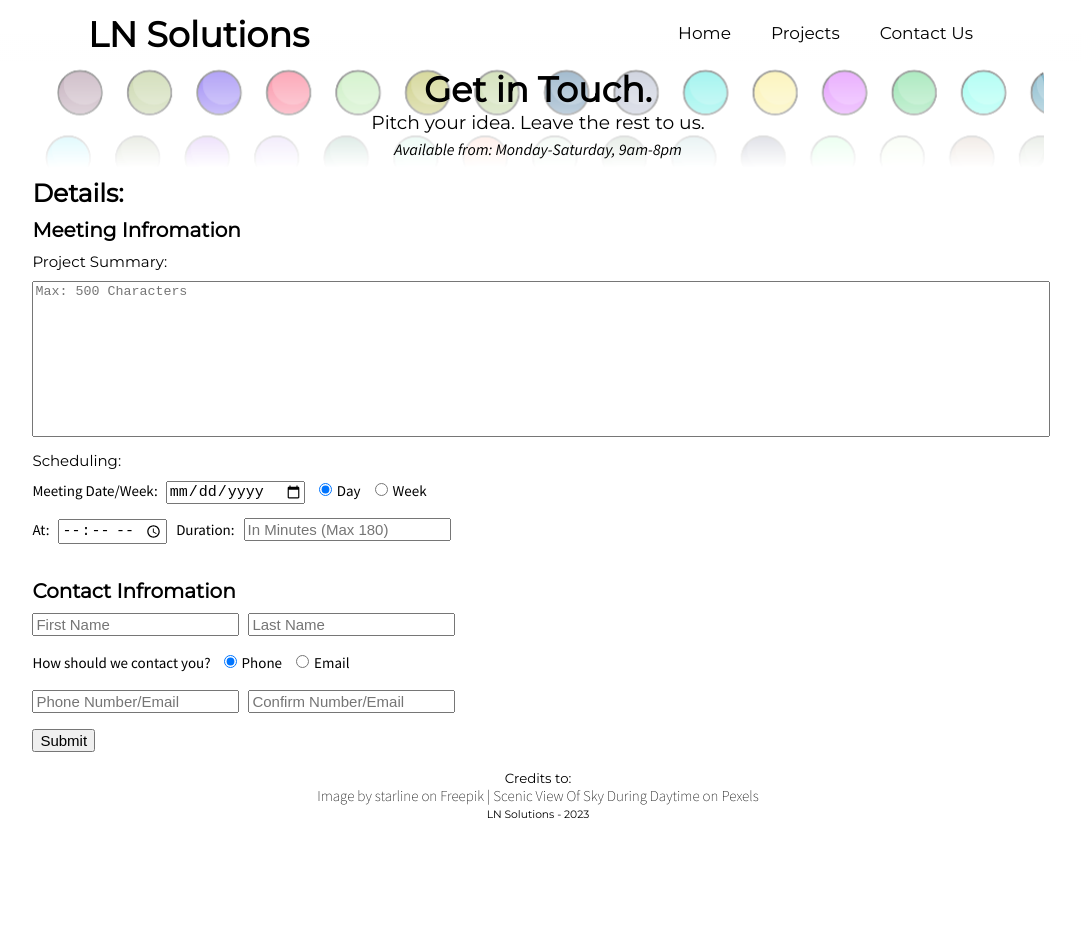
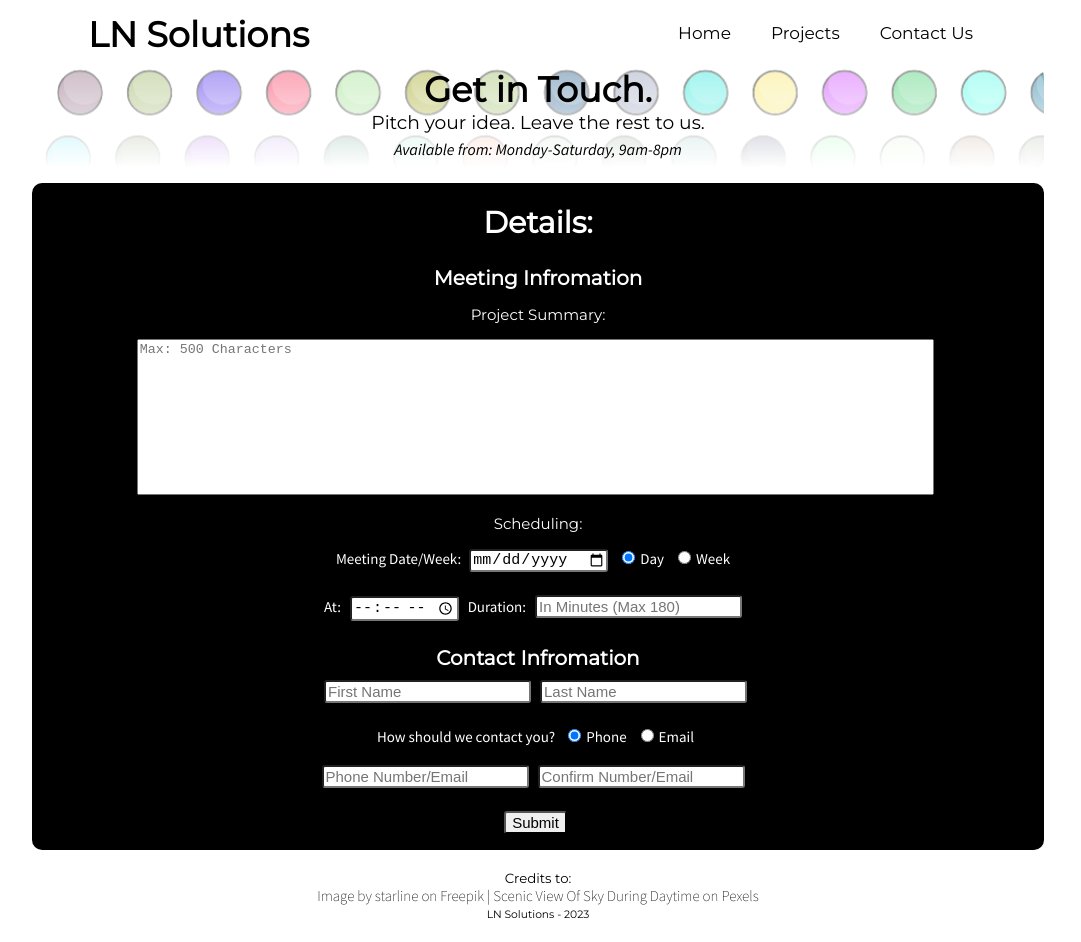
Before and after one commit to Sgy157/lnsolutions-mock-repo, a plain HTML site: page contact.html in a window 1280 px wide. Shown: the whole page, without its empty margins (102-1183 px from the left). Before the commit the page ends 842 px from the top, so only its background shows below. Drawn offline with Linux system fonts and the light colour scheme.

Commit message:
added styling to form

```diff
--- a/css/style.css
+++ b/css/style.css
@@ -500,16 +500,25 @@ p, label, ul, blockquote {
 }
 
 #main-form{
+    margin-top: 15px;
+    text-align: center;
     width: 100%;
 }
 
 #main-form h2{
     width: 100%;
-    font-size: 25px;
+    font-size: 30px;
     margin: 10px 0px;
-    margin-bottom: -30px;
-    padding-bottom: 0px;
+    margin-bottom: 10px;
+    padding-bottom: 5px;
     font-weight: 600;
+}
+
+#main-form form{
+    border-radius: 10px;
+    background-color: #000000;
+    color: white;
+    padding: 11px;
 }
 
 #main-form h3{
@@ -517,19 +526,19 @@ p, label, ul, blockquote {
     font-size: 20px;
     margin: 10px 0px;
     padding-bottom: 0px;
-    margin-top: 40px;
+    margin-top: 20px;
     font-weight: 600;
 }
 
 #main-form h4{
     width: 100%;
     font-size: 15px;
-    margin: 10px 0px;
+    margin: 15px 0px;
     padding-bottom: 0px;
 }
 
 #main-form textarea{
-    width: 100%;
+    width: 80%;
     resize: none;
 }
 
@@ -541,12 +550,14 @@ p, label, ul, blockquote {
 
 #main-form input{
     font-size: 15px;
+    margin-bottom: 5px;
+    border-radius: 3px;
 }
 
 #main-form #invalid-label{
+    font-weight: 600;
     color: red;
     font-size: 13px;
-    margin: 0px 5px;
     overflow: auto;
 }
 
```
